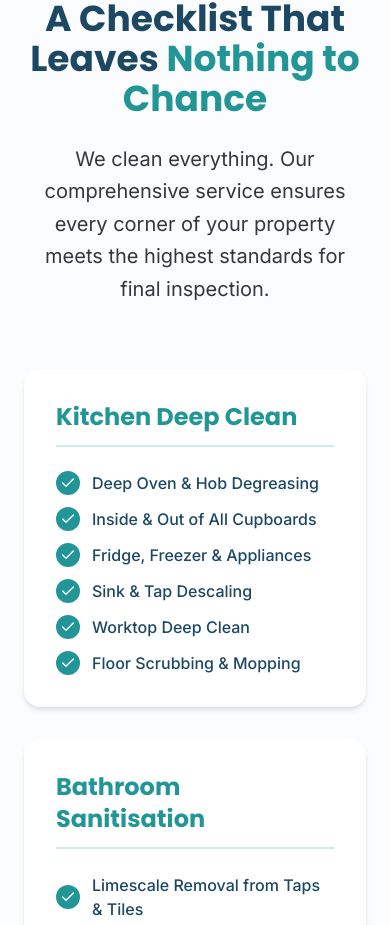
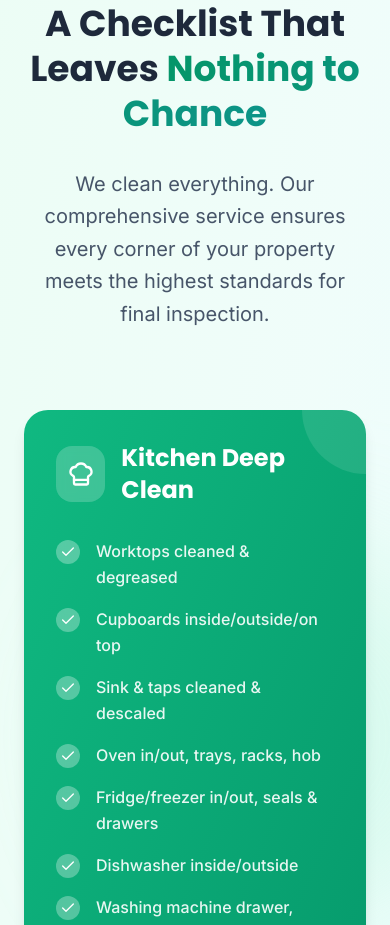
Before and after one commit to betterresults/wp-page-template-plugin, a React (Vite) app: page / in a window 390 px wide. Shown: the part 7969-8894 px from the top of the page. Built offline with nearby package versions, Linux system fonts and the light colour scheme; the HTML template or start-up script is replaced by a standard one.

Commit message:
Update checklist section design

```diff
--- a/src/components/ChecklistSection.tsx
+++ b/src/components/ChecklistSection.tsx
@@ -1,100 +1,139 @@
-import { Check } from "lucide-react";
+import { Check, Sparkles, Home, Bath, ChefHat } from "lucide-react";
 
 const ChecklistSection = () => {
   const kitchenTasks = [
-    "Deep Oven & Hob Degreasing",
-    "Inside & Out of All Cupboards",
-    "Fridge, Freezer & Appliances",
-    "Sink & Tap Descaling",
-    "Worktop Deep Clean",
-    "Floor Scrubbing & Mopping"
+    "Worktops cleaned & degreased",
+    "Cupboards inside/outside/on top",
+    "Sink & taps cleaned & descaled",
+    "Oven in/out, trays, racks, hob",
+    "Fridge/freezer in/out, seals & drawers",
+    "Dishwasher inside/outside",
+    "Washing machine drawer, seals, drum",
+    "Microwave & small appliances in/out",
+    "Windows & sills, doors & handles",
+    "Skirting boards, cobwebs removed",
+    "Floor vacuumed & mopped"
   ];
 
   const bathroomTasks = [
-    "Limescale Removal from Taps & Tiles",
-    "Bathroom & Shower Sanitisation",
-    "Toilet Deep Clean & Disinfection",
-    "Mirror & Glass Polishing",
-    "Grout & Sealant Cleaning",
-    "Floor Sanitisation"
+    "Bath/shower/screen cleaned & descaled",
+    "Toilet disinfected (in/out)",
+    "Sink & taps cleaned & descaled",
+    "Tiles & grout cleaned",
+    "Mirrors polished",
+    "Extractor fan wiped",
+    "Skirting boards cleaned",
+    "Radiators & light fittings",
+    "Floor vacuumed & mopped"
   ];
 
-  const generalTasks = [
-    "All Floors Vacuumed & Mopped",
-    "Skirting Boards & Window Sills",
-    "Light Switches & Door Handles",
-    "Radiator Cleaning",
-    "Carpet Deep Cleaning",
-    "Final Quality Inspection"
+  const bedroomTasks = [
+    "Skirting boards cleaned",
+    "Switches & sockets wiped",
+    "Windows & sills cleaned",
+    "Wardrobes & drawers inside/outside",
+    "Mirrors & glass polished",
+    "Carpets steam cleaned",
+    "Floor vacuumed & mopped",
+    "Mattress cleaning available"
   ];
 
-  const TaskList = ({ title, tasks, gradientFrom, gradientTo }: {
+  const TaskList = ({ title, tasks, icon: Icon, gradient }: {
     title: string;
     tasks: string[];
-    gradientFrom: string;
-    gradientTo: string;
+    icon: any;
+    gradient: string;
   }) => (
-    <div className="card-feature">
-      <div className="mb-6">
-        <h4 className="text-2xl font-bold font-heading text-primary pb-3 border-b-2 border-primary/20">
+    <div className={`relative overflow-hidden rounded-3xl ${gradient} p-8 shadow-lg hover:shadow-xl transition-all duration-300 group`}>
+      {/* Decorative elements */}
+      <div className="absolute top-0 right-0 w-32 h-32 bg-white/10 rounded-full -translate-y-16 translate-x-16" />
+      <div className="absolute bottom-0 left-0 w-24 h-24 bg-white/5 rounded-full translate-y-12 -translate-x-12" />
+
+      <div className="relative z-10">
+        <div className="flex items-center gap-4 mb-8">
+          <div className="w-14 h-14 bg-white/20 backdrop-blur-sm rounded-2xl flex items-center justify-center group-hover:scale-110 transition-transform">
+            <Icon className="w-7 h-7 text-white" />
+          </div>
+          <h4 className="text-2xl font-bold font-heading text-white">
             {title}
           </h4>
         </div>
-      <ul className="space-y-3">
+
+        <ul className="space-y-4">
           {tasks.map((task, index) => (
-          <li key={index} className="flex items-center gap-3 group">
-            <div className="flex-shrink-0 w-6 h-6 bg-success rounded-full flex items-center justify-center group-hover:scale-110 transition-transform">
+            <li key={index} className="flex items-start gap-4 group/item">
+              <div className="flex-shrink-0 w-6 h-6 bg-white/30 backdrop-blur-sm rounded-full flex items-center justify-center mt-0.5 group-hover/item:scale-125 transition-transform">
                 <Check className="w-4 h-4 text-white" />
               </div>
-            <span className="text-foreground font-medium">{task}</span>
+              <span className="text-white/90 font-medium leading-relaxed">{task}</span>
             </li>
           ))}
         </ul>
       </div>
+    </div>
   );
 
   return (
-    <section className="section-padding bg-muted/30">
-      <div className="section-container">
-        <div className="text-center mb-16 space-y-6">
-          <h2 className="text-4xl lg:text-5xl font-bold font-heading text-foreground">
+    <section className="section-padding bg-gradient-to-br from-emerald-50 via-teal-50 to-cyan-50 relative overflow-hidden">
+      {/* Background decorative elements */}
+      <div className="absolute inset-0">
+        <div className="absolute top-1/4 left-1/4 w-96 h-96 bg-emerald-200/30 rounded-full blur-3xl" />
+        <div className="absolute bottom-1/4 right-1/4 w-80 h-80 bg-teal-200/40 rounded-full blur-3xl" />
+        <div className="absolute top-3/4 left-1/2 w-64 h-64 bg-cyan-200/20 rounded-full blur-3xl" />
+      </div>
+
+      <div className="section-container relative">
+        <div className="text-center mb-20 space-y-8">
+          <div className="inline-flex items-center gap-3 bg-white/80 backdrop-blur-sm px-6 py-3 rounded-full border border-emerald-200/50">
+            <Sparkles className="w-5 h-5 text-emerald-600" />
+            <span className="text-emerald-700 font-semibold">Professional Deep Clean</span>
+          </div>
+
+          <h2 className="text-4xl lg:text-6xl font-bold font-heading text-slate-800 leading-tight">
             A Checklist That Leaves{" "}
-            <span className="text-primary">Nothing to Chance</span>
+            <span className="bg-gradient-to-r from-emerald-600 to-teal-600 bg-clip-text text-transparent">
+              Nothing to Chance
+            </span>
           </h2>
-          <p className="text-xl text-muted-foreground max-w-3xl mx-auto leading-relaxed">
+
+          <p className="text-xl text-slate-600 max-w-4xl mx-auto leading-relaxed">
             We clean everything. Our comprehensive service ensures every corner of your property meets
             the highest standards for final inspection.
           </p>
         </div>
 
-        <div className="grid md:grid-cols-2 lg:grid-cols-3 gap-8">
+        <div className="grid lg:grid-cols-3 gap-8 mb-20">
           <TaskList
             title="Kitchen Deep Clean"
             tasks={kitchenTasks}
-            gradientFrom=""
-            gradientTo=""
+            icon={ChefHat}
+            gradient="bg-gradient-to-br from-emerald-500 to-emerald-600"
           />
           <TaskList
             title="Bathroom Sanitisation"
             tasks={bathroomTasks}
-            gradientFrom=""
-            gradientTo=""
+            icon={Bath}
+            gradient="bg-gradient-to-br from-teal-500 to-cyan-500"
           />
           <TaskList
-            title="General Areas"
-            tasks={generalTasks}
-            gradientFrom=""
-            gradientTo=""
+            title="Living & Bedrooms"
+            tasks={bedroomTasks}
+            icon={Home}
+            gradient="bg-gradient-to-br from-cyan-500 to-blue-500"
           />
         </div>
 
-        {/* Call-to-action */}
-        <div className="text-center mt-16">
-          <div className="inline-flex items-center gap-3 bg-white px-8 py-4 rounded-2xl shadow-md">
-            <div className="w-4 h-4 bg-success rounded-full animate-pulse" />
-            <span className="text-lg font-semibold text-foreground">
+        {/* Enhanced call-to-action */}
+        <div className="text-center">
+          <div className="inline-flex items-center gap-4 bg-white/90 backdrop-blur-sm px-10 py-6 rounded-3xl shadow-lg border border-emerald-200/50 hover:shadow-xl transition-all duration-300">
+            <div className="relative">
+              <div className="w-6 h-6 bg-gradient-to-r from-emerald-500 to-teal-500 rounded-full animate-pulse" />
+              <div className="absolute inset-0 w-6 h-6 bg-gradient-to-r from-emerald-500 to-teal-500 rounded-full animate-ping opacity-75" />
+            </div>
+            <span className="text-xl font-bold text-slate-800">
               Over 200+ Individual Tasks Completed
             </span>
+            <Sparkles className="w-6 h-6 text-emerald-600" />
           </div>
         </div>
       </div>
--- a/src/components/TestimonialsSection.tsx
+++ b/src/components/TestimonialsSection.tsx
@@ -29,9 +29,6 @@ const TestimonialsSection = () => {
           <h2 className="text-4xl lg:text-5xl font-bold font-heading text-foreground mb-6">
             What Our <span className="text-primary">Customers Say</span>
           </h2>
-          <p className="text-xl text-muted-foreground max-w-3xl mx-auto">
-            Real reviews from satisfied customers across Havering
-          </p>
         </div>
 
         {/* Real Review Widget */}
```
Lines whose indentation alone changed are shown as unchanged.
